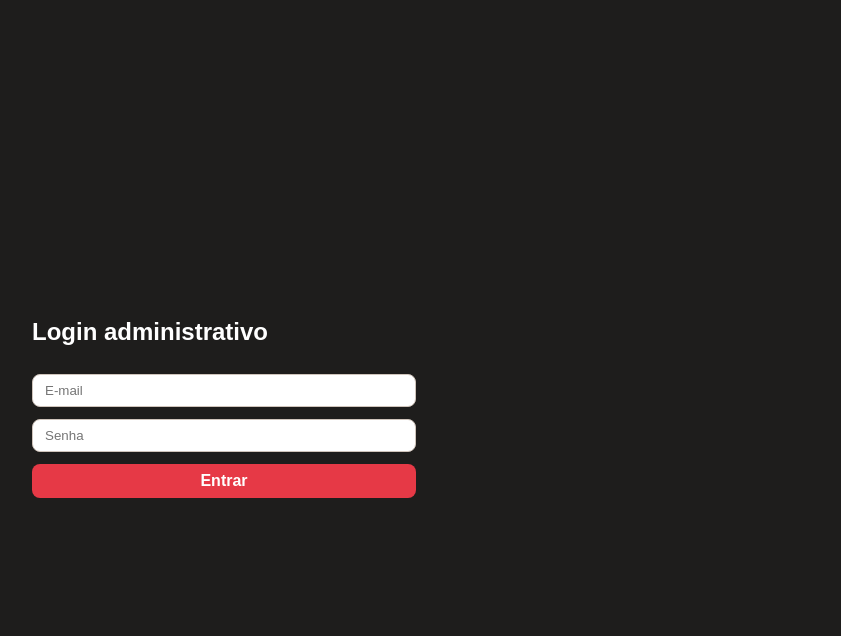
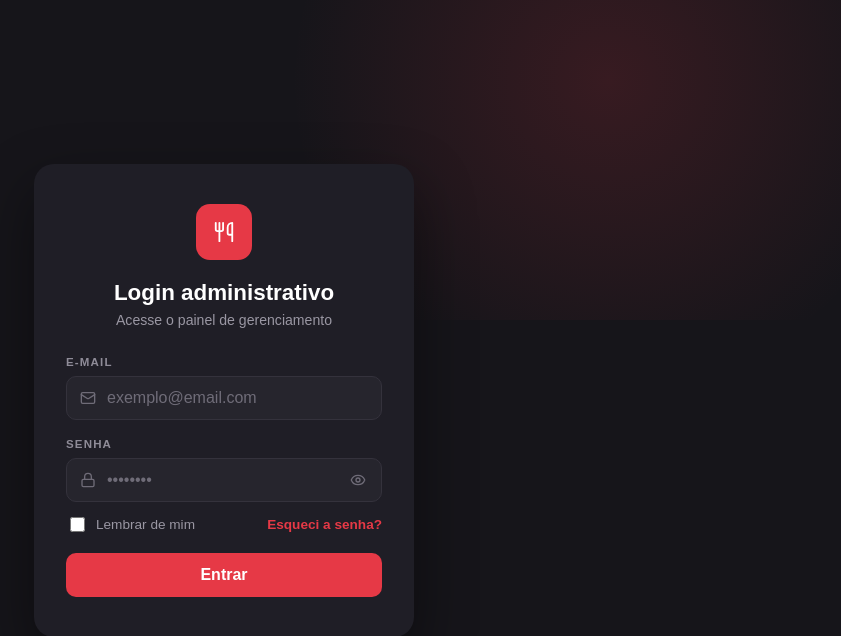
Before and after one commit to bernardo-gontijo/Pizzaria_React, a React (Vite) app: page /admin/login in a window 1280 px wide. Shown: the top 636 px of the page, without its empty margins (416-1257 px from the left). Built offline with nearby package versions, Linux system fonts and the light colour scheme; no server answers.

Commit message:
Adicionando padronização das telas de login e cadastro de todos os fluxos além de melhora na interface

```diff
--- /dev/null
+++ b/src/components/AuthCard.tsx
@@ -0,0 +1,25 @@
+import { Utensils } from "lucide-react";
+import type { ReactNode } from "react";
+
+interface AuthCardProps {
+  titulo: string;
+  descricao: string;
+  children: ReactNode;
+}
+
+export function AuthCard({ titulo, descricao, children }: AuthCardProps) {
+  return (
+    <div className="auth-pagina">
+      <div className="auth-card">
+        <div className="auth-card__logo">
+          <Utensils size={22} />
+        </div>
+
+        <h1 className="auth-card__titulo">{titulo}</h1>
+        <p className="auth-card__descricao">{descricao}</p>
+
+        {children}
+      </div>
+    </div>
+  );
+}
--- /dev/null
+++ b/src/components/AuthInput.tsx
@@ -0,0 +1,39 @@
+import { Eye, EyeOff } from "lucide-react";
+import { useState, type InputHTMLAttributes, type ReactNode } from "react";
+
+interface AuthInputProps extends InputHTMLAttributes<HTMLInputElement> {
+  label: string;
+  icone: ReactNode;
+}
+
+export function AuthInput({ label, icone, id, type, ...props }: AuthInputProps) {
+  const [mostrarSenha, setMostrarSenha] = useState(false);
+
+  const ehSenha = type === "password";
+  const tipoReal = ehSenha && mostrarSenha ? "text" : type;
+
+  return (
+    <div className="auth-campo">
+      <label htmlFor={id}>{label}</label>
+
+      <div className="auth-campo__wrapper">
+        <span className="auth-campo__icone" aria-hidden="true">
+          {icone}
+        </span>
+
+        <input id={id} type={tipoReal} {...props} />
+
+        {ehSenha && (
+          <button
+            type="button"
+            className="auth-campo__olho"
+            onClick={() => setMostrarSenha((atual) => !atual)}
+            aria-label={mostrarSenha ? "Ocultar senha" : "Mostrar senha"}
+          >
+            {mostrarSenha ? <EyeOff size={16} /> : <Eye size={16} />}
+          </button>
+        )}
+      </div>
+    </div>
+  );
+}
--- a/src/features/admin/pages/LoginPage.tsx
+++ b/src/features/admin/pages/LoginPage.tsx
@@ -1,5 +1,9 @@
-import { useState } from "react";
+import { Lock, Mail } from "lucide-react";
+import { useState, type FormEvent } from "react";
 import { useNavigate } from "react-router-dom";
+
+import { AuthCard } from "../../../components/AuthCard";
+import { AuthInput } from "../../../components/AuthInput";
 import { useAuth } from "../hooks/AuthContext";
 
 export function LoginPage() {
@@ -7,9 +11,10 @@ export function LoginPage() {
   const navigate = useNavigate();
   const [email, setEmail] = useState("");
   const [senha, setSenha] = useState("");
+  const [lembrar, setLembrar] = useState(false);
   const [erro, setErro] = useState<string | null>(null);
 
-  async function aoEnviar(e: React.FormEvent) {
+  async function aoEnviar(e: FormEvent) {
     e.preventDefault();
     setErro(null);
     try {
@@ -21,34 +26,58 @@ export function LoginPage() {
   }
 
   return (
-    <div className="mx-auto flex min-h-screen max-w-sm flex-col justify-center gap-3">
-      <h1 className="text-2xl font-bold text-white">Login administrativo</h1>
-      <form onSubmit={aoEnviar} className="space-y-3">
-        <input
+    <AuthCard
+      titulo="Login administrativo"
+      descricao="Acesse o painel de gerenciamento"
+    >
+      <form onSubmit={aoEnviar} className="auth-form">
+        <AuthInput
+          id="email"
+          label="E-mail"
+          icone={<Mail size={16} />}
           type="email"
-          placeholder="E-mail"
+          placeholder="exemplo@email.com"
           value={email}
           onChange={(e) => setEmail(e.target.value)}
-          className="w-full rounded border px-3 py-2"
           required
         />
-        <input
+
+        <AuthInput
+          id="senha"
+          label="Senha"
+          icone={<Lock size={16} />}
           type="password"
-          placeholder="Senha"
+          placeholder="••••••••"
           value={senha}
           onChange={(e) => setSenha(e.target.value)}
-          className="w-full rounded border px-3 py-2"
           required
         />
-        {erro && <p className="text-sm text-red-600">{erro}</p>}
-        <button
-          type="submit"
-          disabled={loading}
-          className="w-full rounded bg-primaria px-4 py-2 font-semibold text-white disabled:opacity-50"
-        >
+
+        <div className="auth-form__opcoes">
+          <label className="auth-form__lembrar">
+            <input
+              type="checkbox"
+              checked={lembrar}
+              onChange={(e) => setLembrar(e.target.checked)}
+            />
+            Lembrar de mim
+          </label>
+
+          <a href="#" className="auth-form__esqueci">
+            Esqueci a senha?
+          </a>
+        </div>
+
+        {erro && (
+          <p className="auth-form__erro" role="alert">
+            {erro}
+          </p>
+        )}
+
+        <button type="submit" disabled={loading} className="auth-form__botao">
           {loading ? "Entrando..." : "Entrar"}
         </button>
       </form>
-    </div>
+    </AuthCard>
   );
 }
--- a/src/features/entregador/pages/EntregadorLoginPage.tsx
+++ b/src/features/entregador/pages/EntregadorLoginPage.tsx
@@ -1,6 +1,9 @@
+import { Lock, Mail } from "lucide-react";
 import { useState, type FormEvent } from "react";
 import { useNavigate } from "react-router-dom";
 
+import { AuthCard } from "../../../components/AuthCard";
+import { AuthInput } from "../../../components/AuthInput";
 import { useEntregadorAuth } from "../hooks/EntregadorAuthContext";
 
 export function EntregadorLoginPage() {
@@ -8,6 +11,7 @@ export function EntregadorLoginPage() {
   const navigate = useNavigate();
   const [email, setEmail] = useState("");
   const [senha, setSenha] = useState("");
+  const [lembrar, setLembrar] = useState(false);
   const [erro, setErro] = useState<string | null>(null);
 
   async function aoEnviar(e: FormEvent) {
@@ -23,34 +27,58 @@ export function EntregadorLoginPage() {
   }
 
   return (
-    <div className="mx-auto flex min-h-screen max-w-sm flex-col justify-center gap-3">
-      <h1 className="text-2xl font-bold text-white">Login do entregador</h1>
-      <form onSubmit={aoEnviar} className="space-y-3">
-        <input
+    <AuthCard
+      titulo="Login do entregador"
+      descricao="Acesse suas entregas do dia"
+    >
+      <form onSubmit={aoEnviar} className="auth-form">
+        <AuthInput
+          id="email"
+          label="E-mail"
+          icone={<Mail size={16} />}
           type="email"
-          placeholder="E-mail"
+          placeholder="exemplo@email.com"
           value={email}
           onChange={(e) => setEmail(e.target.value)}
-          className="w-full rounded border px-3 py-2"
           required
         />
-        <input
+
+        <AuthInput
+          id="senha"
+          label="Senha"
+          icone={<Lock size={16} />}
           type="password"
-          placeholder="Senha"
+          placeholder="••••••••"
           value={senha}
           onChange={(e) => setSenha(e.target.value)}
-          className="w-full rounded border px-3 py-2"
           required
         />
-        {erro && <p className="text-sm text-red-600">{erro}</p>}
-        <button
-          type="submit"
-          disabled={loading}
-          className="w-full rounded bg-primaria px-4 py-2 font-semibold text-white disabled:opacity-50"
-        >
+
+        <div className="auth-form__opcoes">
+          <label className="auth-form__lembrar">
+            <input
+              type="checkbox"
+              checked={lembrar}
+              onChange={(e) => setLembrar(e.target.checked)}
+            />
+            Lembrar de mim
+          </label>
+
+          <a href="#" className="auth-form__esqueci">
+            Esqueci a senha?
+          </a>
+        </div>
+
+        {erro && (
+          <p className="auth-form__erro" role="alert">
+            {erro}
+          </p>
+        )}
+
+        <button type="submit" disabled={loading} className="auth-form__botao">
           {loading ? "Entrando..." : "Entrar"}
         </button>
       </form>
-    </div>
+    </AuthCard>
   );
 }
--- a/src/features/garcom/pages/LoginPage.tsx
+++ b/src/features/garcom/pages/LoginPage.tsx
@@ -1,5 +1,9 @@
-import { useState } from "react";
+import { Lock, Mail } from "lucide-react";
+import { useState, type FormEvent } from "react";
 import { useNavigate } from "react-router-dom";
+
+import { AuthCard } from "../../../components/AuthCard";
+import { AuthInput } from "../../../components/AuthInput";
 import { useAuth } from "../hooks/AuthContext";
 
 export function LoginPage() {
@@ -7,9 +11,10 @@ export function LoginPage() {
   const navigate = useNavigate();
   const [email, setEmail] = useState("");
   const [senha, setSenha] = useState("");
+  const [lembrar, setLembrar] = useState(false);
   const [erro, setErro] = useState<string | null>(null);
 
-  async function aoEnviar(e: React.FormEvent) {
+  async function aoEnviar(e: FormEvent) {
     e.preventDefault();
     setErro(null);
     try {
@@ -21,34 +26,58 @@ export function LoginPage() {
   }
 
   return (
-    <div className="mx-auto flex min-h-screen max-w-sm flex-col justify-center gap-3">
-      <h1 className="text-2xl font-bold text-white">Login do garçom</h1>
-      <form onSubmit={aoEnviar} className="space-y-3">
-        <input
+    <AuthCard
+      titulo="Login do garçom"
+      descricao="Acesse a área de atendimento das mesas"
+    >
+      <form onSubmit={aoEnviar} className="auth-form">
+        <AuthInput
+          id="email"
+          label="E-mail"
+          icone={<Mail size={16} />}
           type="email"
-          placeholder="E-mail"
+          placeholder="exemplo@email.com"
           value={email}
           onChange={(e) => setEmail(e.target.value)}
-          className="w-full rounded border px-3 py-2"
           required
         />
-        <input
+
+        <AuthInput
+          id="senha"
+          label="Senha"
+          icone={<Lock size={16} />}
           type="password"
-          placeholder="Senha"
+          placeholder="••••••••"
           value={senha}
           onChange={(e) => setSenha(e.target.value)}
-          className="w-full rounded border px-3 py-2"
           required
         />
-        {erro && <p className="text-sm text-red-600">{erro}</p>}
-        <button
-          type="submit"
-          disabled={loading}
-          className="w-full rounded bg-primaria px-4 py-2 font-semibold text-white disabled:opacity-50"
-        >
+
+        <div className="auth-form__opcoes">
+          <label className="auth-form__lembrar">
+            <input
+              type="checkbox"
+              checked={lembrar}
+              onChange={(e) => setLembrar(e.target.checked)}
+            />
+            Lembrar de mim
+          </label>
+
+          <a href="#" className="auth-form__esqueci">
+            Esqueci a senha?
+          </a>
+        </div>
+
+        {erro && (
+          <p className="auth-form__erro" role="alert">
+            {erro}
+          </p>
+        )}
+
+        <button type="submit" disabled={loading} className="auth-form__botao">
           {loading ? "Entrando..." : "Entrar"}
         </button>
       </form>
-    </div>
+    </AuthCard>
   );
 }
--- a/src/features/loja/pages/ClienteCadastroPage.tsx
+++ b/src/features/loja/pages/ClienteCadastroPage.tsx
@@ -1,6 +1,9 @@
+import { Lock, Mail, User } from "lucide-react";
 import { useState, type FormEvent } from "react";
 import { Link, useNavigate } from "react-router-dom";
 
+import { AuthCard } from "../../../components/AuthCard";
+import { AuthInput } from "../../../components/AuthInput";
 import { useClienteAuth } from "../hooks/ClienteAuthContext";
 
 export function ClienteCadastroPage() {
@@ -31,58 +34,55 @@ export function ClienteCadastroPage() {
   }
 
   return (
-    <div className="mx-auto flex min-h-screen max-w-sm flex-col justify-center gap-3">
-      <h1 className="text-2xl font-bold text-white">Criar conta</h1>
-
-      <form onSubmit={handleSubmit} className="space-y-3">
-        <input
+    <AuthCard titulo="Criar conta" descricao="Cadastre-se para fazer pedidos">
+      <form onSubmit={handleSubmit} className="auth-form">
+        <AuthInput
+          id="nome"
+          label="Nome"
+          icone={<User size={16} />}
           type="text"
-          placeholder="Nome"
+          placeholder="Seu nome"
           value={nome}
           onChange={(event) => setNome(event.target.value)}
-          className="w-full rounded border px-3 py-2"
           required
         />
 
-        <input
+        <AuthInput
+          id="email"
+          label="E-mail"
+          icone={<Mail size={16} />}
           type="email"
-          placeholder="E-mail"
+          placeholder="exemplo@email.com"
           value={email}
           onChange={(event) => setEmail(event.target.value)}
-          className="w-full rounded border px-3 py-2"
           required
         />
 
-        <input
+        <AuthInput
+          id="senha"
+          label="Senha"
+          icone={<Lock size={16} />}
           type="password"
-          placeholder="Senha"
+          placeholder="••••••••"
           value={senha}
           onChange={(event) => setSenha(event.target.value)}
-          className="w-full rounded border px-3 py-2"
           required
         />
 
         {erro && (
-          <p className="text-sm text-red-600" role="alert">
+          <p className="auth-form__erro" role="alert">
             {erro}
           </p>
         )}
 
-        <button
-          type="submit"
-          disabled={loading}
-          className="w-full rounded bg-primaria px-4 py-2 font-semibold text-white disabled:opacity-50"
-        >
+        <button type="submit" disabled={loading} className="auth-form__botao">
           {loading ? "Criando conta..." : "Criar conta"}
         </button>
       </form>
 
-      <p className="text-white">
-        Já possui conta?{" "}
-        <Link to="/login" className="font-semibold text-white">
-          Entrar
-        </Link>
+      <p className="auth-card__rodape">
+        Já possui conta? <Link to="/login">Entrar</Link>
       </p>
-    </div>
+    </AuthCard>
   );
 }
--- a/src/features/loja/pages/ClienteLoginPage.tsx
+++ b/src/features/loja/pages/ClienteLoginPage.tsx
@@ -1,7 +1,9 @@
-
+import { Lock, Mail } from "lucide-react";
 import { useState, type FormEvent } from "react";
 import { Link, useNavigate } from "react-router-dom";
 
+import { AuthCard } from "../../../components/AuthCard";
+import { AuthInput } from "../../../components/AuthInput";
 import { useClienteAuth } from "../hooks/ClienteAuthContext";
 
 export function ClienteLoginPage() {
@@ -10,6 +12,7 @@ export function ClienteLoginPage() {
 
   const [email, setEmail] = useState("");
   const [senha, setSenha] = useState("");
+  const [lembrar, setLembrar] = useState(false);
   const [erro, setErro] = useState<string | null>(null);
 
   async function handleSubmit(event: FormEvent) {
@@ -31,51 +34,59 @@ export function ClienteLoginPage() {
   }
 
   return (
-    <div className="mx-auto flex min-h-screen max-w-sm flex-col justify-center gap-3">
-      <h1 className="text-2xl font-bold text-white">
-        Login do cliente
-      </h1>
-
-      <form onSubmit={handleSubmit} className="space-y-3">
-        <input
+    <AuthCard titulo="Login do cliente" descricao="Acompanhe seus pedidos">
+      <form onSubmit={handleSubmit} className="auth-form">
+        <AuthInput
+          id="email"
+          label="E-mail"
+          icone={<Mail size={16} />}
           type="email"
-          placeholder="E-mail"
+          placeholder="exemplo@email.com"
           value={email}
           onChange={(event) => setEmail(event.target.value)}
-          className="w-full rounded border px-3 py-2"
           required
         />
 
-        <input
+        <AuthInput
+          id="senha"
+          label="Senha"
+          icone={<Lock size={16} />}
           type="password"
-          placeholder="Senha"
+          placeholder="••••••••"
           value={senha}
           onChange={(event) => setSenha(event.target.value)}
-          className="w-full rounded border px-3 py-2"
           required
         />
 
+        <div className="auth-form__opcoes">
+          <label className="auth-form__lembrar">
+            <input
+              type="checkbox"
+              checked={lembrar}
+              onChange={(event) => setLembrar(event.target.checked)}
+            />
+            Lembrar de mim
+          </label>
+
+          <a href="#" className="auth-form__esqueci">
+            Esqueci a senha?
+          </a>
+        </div>
+
         {erro && (
-          <p className="text-sm text-red-600" role="alert">
+          <p className="auth-form__erro" role="alert">
             {erro}
           </p>
         )}
 
-        <button
-          type="submit"
-          disabled={loading}
-          className="w-full rounded bg-primaria px-4 py-2 font-semibold text-white disabled:opacity-50"
-        >
+        <button type="submit" disabled={loading} className="auth-form__botao">
           {loading ? "Entrando..." : "Entrar"}
         </button>
       </form>
 
-      <p className="text-white">
-        Ainda não tem conta?{" "}
-        <Link to="/cadastro" className="font-semibold text-white">
-          Criar conta
-        </Link>
+      <p className="auth-card__rodape">
+        Ainda não tem conta? <Link to="/cadastro">Criar conta</Link>
       </p>
-    </div>
+    </AuthCard>
   );
 }
--- a/src/index.css
+++ b/src/index.css
@@ -1778,7 +1778,6 @@ body {
 .meus-pedidos-vazio {
   padding: 28px;
   border: 1px solid #e2d5c9;
-  border-radius: 20px;
   background: #fffdf9;
   box-shadow: 0 10px 28px rgba(29, 24, 20, 0.08);
 }
@@ -3227,3 +3226,220 @@ body {
 .acompanhar-page .acompanhar-page__voltar:hover {
   filter: brightness(1.15);
 }
+
+/* =========================================================
+   Telas de login e cadastro (admin, garçom, entregador, cliente).
+   Compartilhadas via AuthCard/AuthInput — visual único, só o
+   título e a descrição mudam entre os fluxos.
+   ========================================================= */
+
+.auth-pagina {
+  position: relative;
+  display: grid;
+  min-height: 100vh;
+  place-items: center;
+  padding: 24px;
+  overflow: hidden;
+  background: #16151a;
+}
+
+.auth-pagina::before {
+  content: "";
+  position: absolute;
+  top: -20%;
+  right: -10%;
+  width: 60%;
+  height: 60%;
+  background: radial-gradient(
+    circle,
+    rgba(230, 57, 70, 0.16),
+    transparent 70%
+  );
+  pointer-events: none;
+}
+
+.auth-card {
+  position: relative;
+  z-index: 1;
+  width: 100%;
+  max-width: 380px;
+  padding: 40px 32px;
+  border-radius: 20px;
+  background: #1f1e26;
+  box-shadow: 0 24px 60px rgba(0, 0, 0, 0.45);
+  text-align: center;
+}
+
+.auth-card__logo {
+  display: grid;
+  width: 56px;
+  height: 56px;
+  margin: 0 auto 20px;
+  place-items: center;
+  border-radius: 14px;
+  background: var(--cor-primaria);
+  color: #fff;
+}
+
+.auth-card__titulo {
+  margin: 0 0 6px;
+  color: #fff;
+  font-size: 1.4rem;
+  font-weight: 700;
+}
+
+.auth-card__descricao {
+  margin: 0 0 28px;
+  color: #9a97a3;
+  font-size: 0.88rem;
+}
+
+.auth-card__rodape {
+  margin: 24px 0 0;
+  color: #9a97a3;
+  font-size: 0.88rem;
+}
+
+.auth-card__rodape a {
+  color: var(--cor-primaria);
+  font-weight: 700;
+}
+
+.auth-card__rodape a:hover {
+  filter: brightness(1.15);
+}
+
+.auth-form {
+  display: grid;
+  gap: 18px;
+  text-align: left;
+}
+
+.auth-campo {
+  display: grid;
+  gap: 8px;
+}
+
+.auth-campo label {
+  color: #8f8c98;
+  font-size: 0.72rem;
+  font-weight: 700;
+  letter-spacing: 0.1em;
+  text-transform: uppercase;
+}
+
+.auth-campo__wrapper {
+  position: relative;
+  display: flex;
+  align-items: center;
+}
+
+.auth-campo__icone {
+  position: absolute;
+  left: 14px;
+  display: grid;
+  place-items: center;
+  color: #6f6c78;
+  pointer-events: none;
+}
+
+.auth-campo__wrapper input {
+  width: 100%;
+  padding: 12px 14px 12px 40px;
+  border: 1px solid #34323c;
+  border-radius: 10px;
+  background: #26252d;
+  color: #fff;
+  font: inherit;
+}
+
+.auth-campo__wrapper input::placeholder {
+  color: #6f6c78;
+}
+
+.auth-campo__wrapper input:focus {
+  outline: 2px solid rgba(230, 57, 70, 0.5);
+  outline-offset: 1px;
+}
+
+.auth-campo__olho {
+  position: absolute;
+  right: 12px;
+  display: grid;
+  place-items: center;
+  padding: 4px;
+  border: 0;
+  background: transparent;
+  color: #6f6c78;
+  cursor: pointer;
+}
+
+.auth-campo__olho:hover {
+  color: #9a97a3;
+}
+
+.auth-form__opcoes {
+  display: flex;
+  flex-wrap: wrap;
+  align-items: center;
+  justify-content: space-between;
+  gap: 12px;
+  margin-top: -6px;
+}
+
+.auth-form__lembrar {
+  display: flex;
+  align-items: center;
+  gap: 8px;
+  color: #9a97a3;
+  font-size: 0.85rem;
+  cursor: pointer;
+}
+
+.auth-form__lembrar input {
+  width: 15px;
+  height: 15px;
+  accent-color: var(--cor-primaria);
+}
+
+.auth-form__esqueci {
+  color: var(--cor-primaria);
+  font-size: 0.85rem;
+  font-weight: 700;
+}
+
+.auth-form__esqueci:hover {
+  filter: brightness(1.15);
+}
+
+.auth-form__erro {
+  margin: 0;
+  color: #ff8a8a;
+  font-size: 0.85rem;
+}
+
+.auth-form__botao {
+  padding: 13px 20px;
+  border: 0;
+  border-radius: 10px;
+  background: var(--cor-primaria);
+  color: #fff;
+  font: inherit;
+  font-weight: 700;
+  cursor: pointer;
+}
+
+.auth-form__botao:hover:not(:disabled) {
+  filter: brightness(1.05);
+}
+
+.auth-form__botao:disabled {
+  opacity: 0.6;
+  cursor: not-allowed;
+}
+
+@media (max-width: 480px) {
+  .auth-card {
+    padding: 32px 24px;
+  }
+}
```
Also changed, not shown: src/app/router.tsx (+23 -11 lines).
